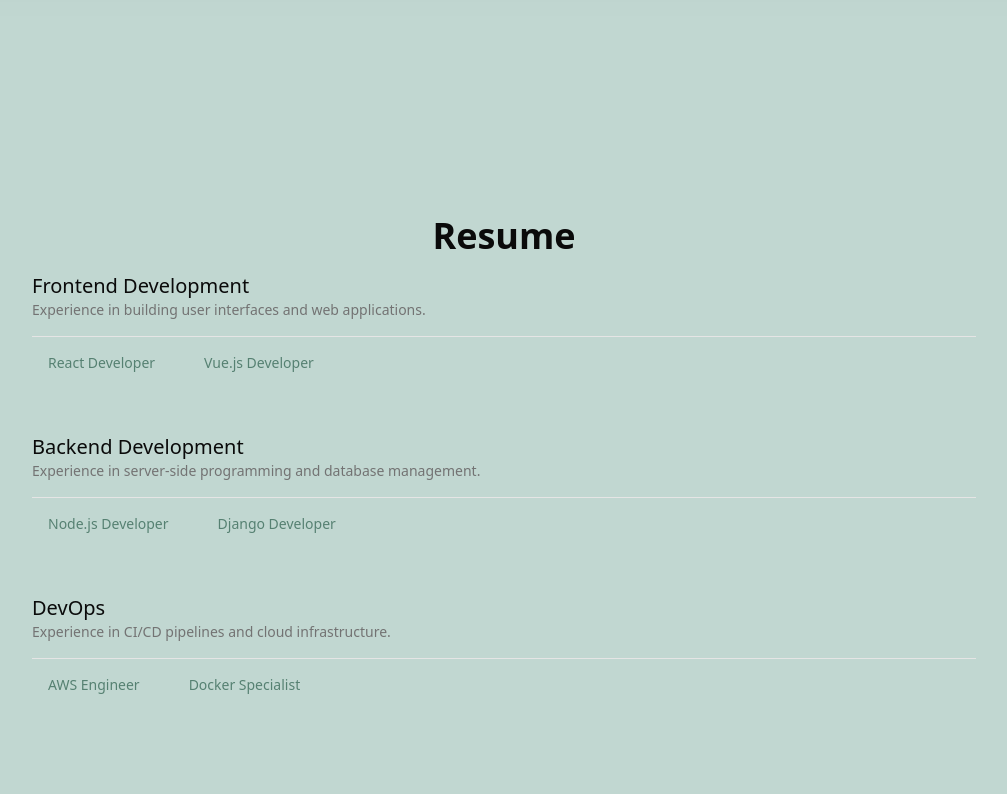
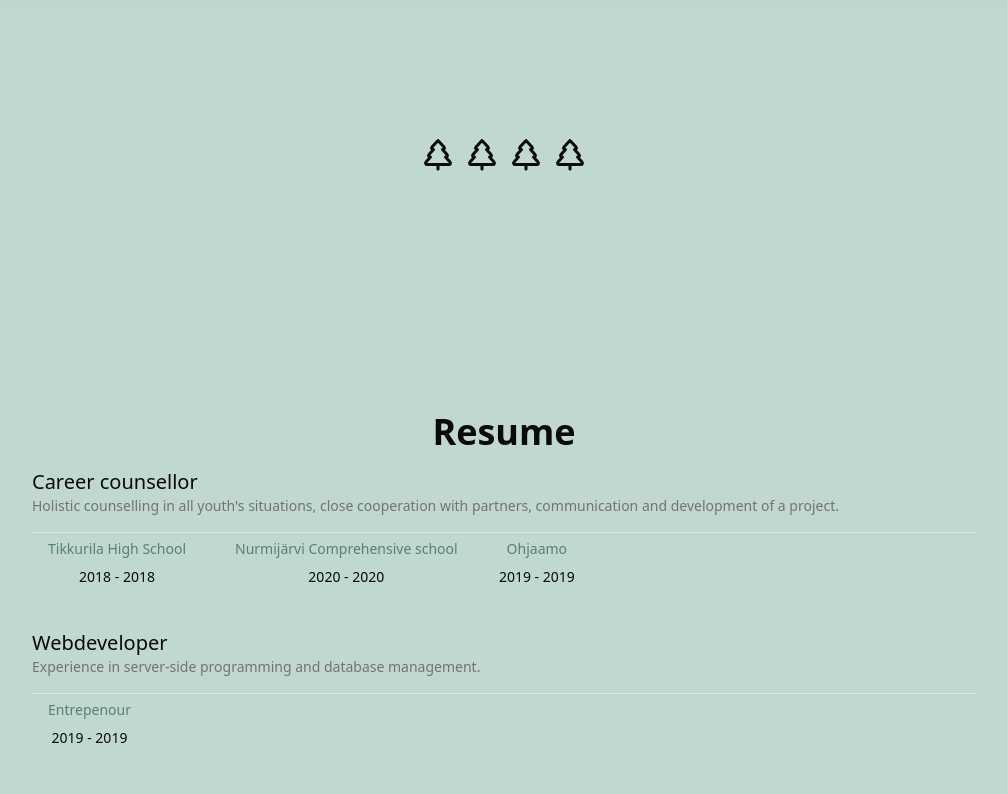
Before and after one commit to majaluoma/portfolio, a React (Vite) app: page /portfolio in a window 1280 px wide. Shown: the part 1760-2554 px from the top of the page, without its empty margins (136-1143 px from the left). Built offline with nearby package versions, Linux system fonts and the light colour scheme.

Commit message:
Resume ready

```diff
--- /dev/null
+++ b/src/features/portfolio/ChapterSeparator/ChapterSeparator.tsx
@@ -0,0 +1,12 @@
+import { TreePine } from 'lucide-react';
+
+export default function ChapterSeparator() {
+  return (
+    <div className='flex gap-2 *:size-9 w-full justify-center'>
+      <TreePine />
+      <TreePine />
+      <TreePine />
+      <TreePine />
+    </div>
+  );
+}
--- a/src/features/portfolio/OnePagePortfolio.tsx
+++ b/src/features/portfolio/OnePagePortfolio.tsx
@@ -3,65 +3,82 @@ import profileImage1 from '@/assets/profileImage1.jpeg';
 import ProjectCarousel from './projectCarousel/ProjectCarousel';
 import BlockView from '../../components/customUi/BlockView';
 import ResumeTable from './workExperience.tsx/ResumeTable';
+import ChapterSeparator from './ChapterSeparator/ChapterSeparator';
+
+import uef from '@/assets/history/uef.svg';
+import haagaHelia from '@/assets/history/haagaHelia.svg';
+import ohjaamo from '@/assets/history/ohjaamo.svg';
+import vantaa from '@/assets/history/vantaa.svg';
+import coding from '@/assets/history/coding.svg';
+import nurmijarvi from '@/assets/history/nurmijarvi.svg';
 
 const experienceBranches = [
   {
-    title: "Frontend Development",
-    description: "Experience in building user interfaces and web applications.",
+    title: 'Career counsellor',
+    description: `Holistic counselling in all youth's situations, close cooperation with partners, communication and development of a project.`,
     experience: [
       {
-        name: "React Developer",
-        icon: "react-icon.png",
-        decription: "Developed dynamic web applications using React.",
-        startDate: new Date("2020-01-01"),
-        endDate: new Date("2022-06-30"),
+        name: 'Tikkurila High School',
+        employer: 'City of Vantaa',
+        icon: vantaa,
+        decription:
+          'private and class counselling in all grades, Digione-project.',
+        startDate: new Date('2018-05-01'),
+        endDate: new Date('2019-12-31'),
       },
       {
-        name: "Vue.js Developer",
-        icon: "vue-icon.png",
-        decription: "Built reusable components and optimized performance.",
-        startDate: new Date("2018-05-01"),
-        endDate: new Date("2019-12-31"),
+        name: 'Nurmijärvi Comprehensive school',
+        employer: 'Municipality of Nurmijärvi',
+        icon: nurmijarvi,
+        decription:
+          "Counselling in all grades and responsibility of three special education group's career counselling.",
+        startDate: new Date('2020-08-01'),
+        endDate: new Date('2021-09-29'),
+      },
+      {
+        name: 'Ohjaamo',
+        employer: 'Tietoa ja neuvontaa ohjaamosta -project',
+        icon: ohjaamo,
+        decription:
+          "Holistic counselling in all youth's situations, close cooperation with partners, communication and development of a project.",
+        startDate: new Date('2019-07-31'),
+        endDate: new Date('2020-07-31'),
       },
     ],
   },
   {
-    title: "Backend Development",
-    description: "Experience in server-side programming and database management.",
+    title: 'Webdeveloper',
+    description:
+      'Experience in server-side programming and database management.',
     experience: [
       {
-        name: "Node.js Developer",
-        icon: "node-icon.png",
-        decription: "Created RESTful APIs and managed server-side logic.",
-        startDate: new Date("2019-01-01"),
-        endDate: new Date("2021-12-31"),
-      },
-      {
-        name: "Django Developer",
-        icon: "django-icon.png",
-        decription: "Developed backend systems and integrated databases.",
-        startDate: new Date("2017-03-01"),
-        endDate: undefined, // Currently working
+        name: 'Entrepenour',
+        employer: 'self-employed',
+        icon: coding,
+        decription:
+          'Webdevelopment, project management, social networking and sales',
+        startDate: new Date('2019-12-01'),
       },
     ],
   },
   {
-    title: "DevOps",
-    description: "Experience in CI/CD pipelines and cloud infrastructure.",
+    title: 'Education',
+    description: 'Experience in CI/CD pipelines and cloud infrastructure.',
     experience: [
       {
-        name: "AWS Engineer",
-        icon: "aws-icon.png",
-        decription: "Managed cloud infrastructure and deployment pipelines.",
-        startDate: new Date("2021-07-01"),
-        endDate: undefined, // Currently working
+        name: 'Bachelor of bussiness administration, information technology',
+        employer: 'Haaga-Helia',
+        icon: haagaHelia,
+        decription: 'Containerized applications and optimized workflows.',
+        startDate: new Date('2021-08-01'),
       },
       {
-        name: "Docker Specialist",
-        icon: "docker-icon.png",
-        decription: "Containerized applications and optimized workflows.",
-        startDate: new Date("2020-03-01"),
-        endDate: new Date("2021-06-30"),
+        name: 'Master of education, career counselling',
+        employer: 'UEF',
+        icon: uef,
+        decription: 'Managed cloud infrastructure and deployment pipelines.',
+        startDate: new Date('2014-08-01'),
+        endDate: new Date('2019-05-01'), // Currently working
       },
     ],
   },
@@ -86,22 +103,26 @@ export default function OnePagePortfolio() {
           <img src={profileImage1} alt="Me" className="ml-20 h-96" />
         </div>
       </BlockView>
-
+      <ChapterSeparator />
       <BlockView>
         <div className="mb-5 flex justify-center">
           <h1 className="self-center text-4xl font-bold">Resume</h1>
         </div>
         <div className="w-full min-w-full">
-          <ResumeTable experienceBranches={experienceBranches}/>
+          <ResumeTable experienceBranches={experienceBranches} />
         </div>
       </BlockView>
-
+      <ChapterSeparator />
       <BlockView>
         <div className="mb-5 flex justify-center">
           <h2 className="self-center text-4xl font-bold">Projects</h2>
         </div>
         <ProjectCarousel />
       </BlockView>
+      <ChapterSeparator />
+      <BlockView>
+      <p className='text-xl'>Etsin työpaikkaa ja/tai harjoittelupaikkaa elokuusta 2025 lähtien. 👉 olli@majaluoma.fi</p>
+      </BlockView>
     </div>
   );
 }
--- a/src/features/portfolio/fadingPictureBackground/fadingPictureBackground.tsx
+++ b/src/features/portfolio/fadingPictureBackground/fadingPictureBackground.tsx
@@ -8,7 +8,7 @@ export default function FadingPictureBackground() {
     const handleScroll = () => {
       const scrollY = window.scrollY;
       const maxScroll = window.innerHeight - 170; // Adjust based on how quickly you want the fade
-      const newOpacity = Math.max(1 - scrollY / maxScroll,0.1); // Fade out as you scroll
+      const newOpacity = Math.max(1 - scrollY / maxScroll, 0.1); // Fade out as you scroll
       setOpacity(newOpacity);
     };
 
--- a/src/features/portfolio/workExperience.tsx/ExperienceCard.tsx
+++ b/src/features/portfolio/workExperience.tsx/ExperienceCard.tsx
@@ -6,6 +6,7 @@ import {
 } from '../../../components/ui/hover-card';
 import HistoryIcon from './HistoryIcon';
 import { CalendarIcon } from 'lucide-react';
+import { CalendarX } from 'lucide-react';
 import { Experience } from './ResumeTable';
 
 type ExperienceCardProps = {
@@ -20,23 +21,25 @@ export default function ExperienceCard({
       <HoverCardTrigger asChild>
         <Button variant="link">{experience.name}</Button>
       </HoverCardTrigger>
-      <HoverCardContent className="w-80">
+      <HoverCardContent className="w-90">
         <div className="flex justify-between space-x-4">
-          <HistoryIcon icon="@/assets/history/haagaHelia.svg" />
+          <div>
+          <HistoryIcon icon={experience.icon} />
+          </div>
           <div className="space-y-1">
             <h4 className="text-sm font-semibold">{experience.name}</h4>
             <p className="text-sm">{experience.decription}</p>
             <div className="flex items-center pt-2">
               <CalendarIcon className="mr-2 h-4 w-4 opacity-70" />{' '}
               <span className="text-muted-foreground text-xs">
-                {experience.startDate.toISOString()}
+                {experience.startDate.toLocaleDateString()}
               </span>
             </div>
             {experience.endDate && (
               <div className="flex items-center pt-2">
-                <CalendarIcon className="mr-2 h-4 w-4 opacity-70" />{' '}
+                <CalendarX className="mr-2 h-4 w-4 opacity-70" />{' '}
                 <span className="text-muted-foreground text-xs">
-                  {experience.endDate.toISOString()}
+                  {experience.endDate.toLocaleDateString()}
                 </span>
               </div>
             )}
--- a/src/features/portfolio/workExperience.tsx/HistoryIcon.tsx
+++ b/src/features/portfolio/workExperience.tsx/HistoryIcon.tsx
@@ -3,9 +3,9 @@ type HistoryNodeProps = {
 };
 export default function HistoryIcon({ icon }: Readonly<HistoryNodeProps>) {
   return (
-      <div className="bg-primary relative size-12 cursor-default rounded-full shadow-black hover:shadow-md hover:brightness-125">
+      <div className="bg-primary relative h-15 w-15 cursor-default rounded-full shadow-black hover:shadow-md hover:brightness-125">
         <img
-          className="absolute h-full w-full rounded-full object-cover"
+          className="absolute h-15 w-15 rounded-full object-cover "
           src={icon}
           alt={"experience"}
         />
--- a/src/features/portfolio/workExperience.tsx/ResumeTable.tsx
+++ b/src/features/portfolio/workExperience.tsx/ResumeTable.tsx
@@ -3,10 +3,11 @@ import ExperienceCard from './ExperienceCard';
 
 export type Experience = {
   name: string;
+  employer: string;
   icon: string;
   decription: string;
   startDate: Date;
-  endDate: Date | undefined;
+  endDate?: Date;
 };
 
 type ResumeTableProps = {
@@ -21,25 +22,42 @@ export default function ResumeTable({
   experienceBranches,
 }: Readonly<ResumeTableProps>) {
   return (
-    <div className='flex flex-col gap-16'>
+    <div className="flex flex-col gap-16">
       {experienceBranches.map(function mapBranches(branch, index) {
         return (
           <div key={`${branch.title}_${index}_branch`}>
             <div className="space-y-1">
-              <h4 className="text-xl leading-none font-medium ">{branch.title}</h4>
-              <p className="text-muted-foreground text-sm">{branch.description}</p>
+              <h4 className="text-xl leading-none font-medium">
+                {branch.title}
+              </h4>
+              <p className="text-muted-foreground text-sm">
+                {branch.description}
+              </p>
             </div>
-                <div >
+            <div>
               <Separator className="my-4" />
               <div className="flex h-5 items-center space-x-4 text-sm">
-            {branch.experience.map(function mapExperience(experience, index) {
+                {branch.experience.map(
+                  function mapExperience(experience, index) {
                     return (
-                <div className='flex flex-row' key={`${experience.name}_${index}_experience`}>
+                      <div
+                        className="flex flex-row"
+                        key={`${experience.name}_${index}_experience`}
+                      >
+                        <div className="flex flex-col justify-center items-center">
                           <ExperienceCard experience={experience} />
+                          <p>
+                            {experience.startDate.getFullYear()}{' '}
+                            {experience.startDate
+                              ? ' - ' + experience.startDate.getFullYear()
+                              : ''}
+                          </p>
+                        </div>
                         <Separator orientation="vertical" />
                       </div>
                     );
-                })}
+                  },
+                )}
               </div>
             </div>
           </div>
```
Lines whose indentation alone changed are shown as unchanged.
